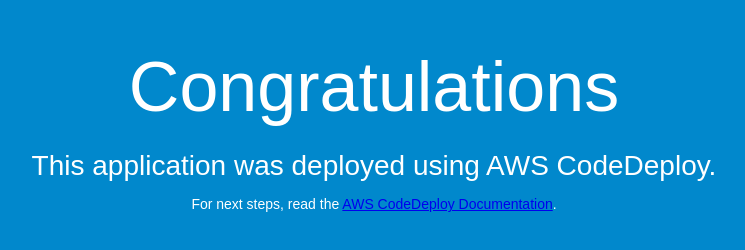
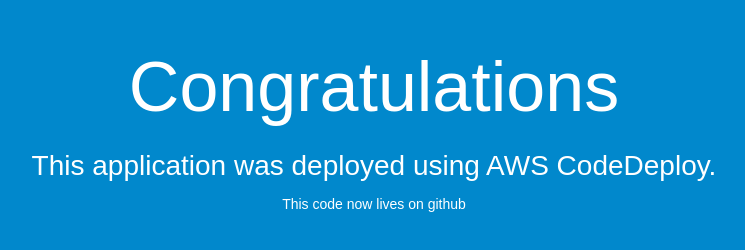
Before and after one commit to sandeepSanjiv/test, a plain HTML site: page index.html in a window 1280 px wide. Shown: the whole page, without its empty margins (266-1011 px from the left). Drawn offline with Linux system fonts and the light colour scheme.

Commit message:
update to show github

```diff
--- a/index.html
+++ b/index.html
@@ -28,7 +28,7 @@
   <div align="center">
     <h1>Congratulations</h1>
     <h2>This application was deployed using AWS CodeDeploy.</h2>
-    <p>For next steps, read the <a href="http://aws.amazon.com/documentation/codedeploy">AWS CodeDeploy Documentation</a>.</p>
+    <p>This code now lives on github</p>
   </div>
 </body>
 </html>
```
